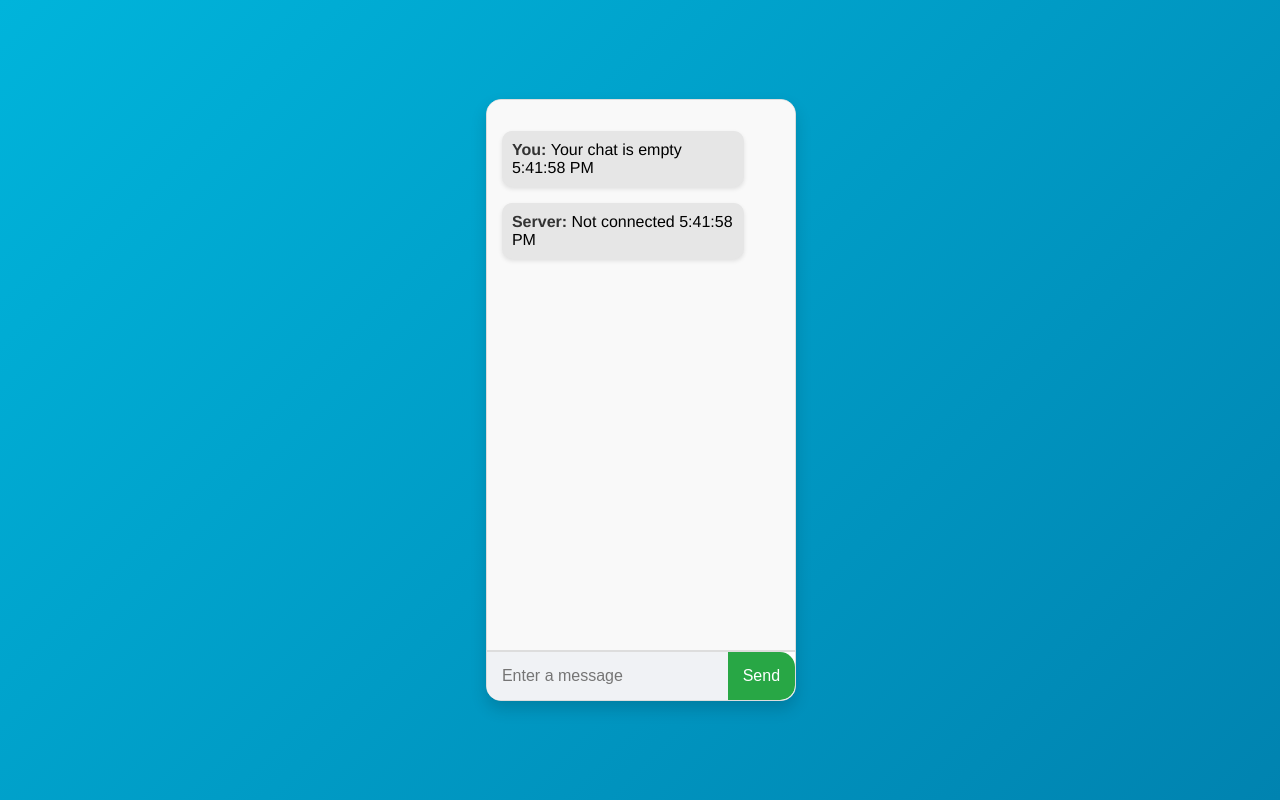
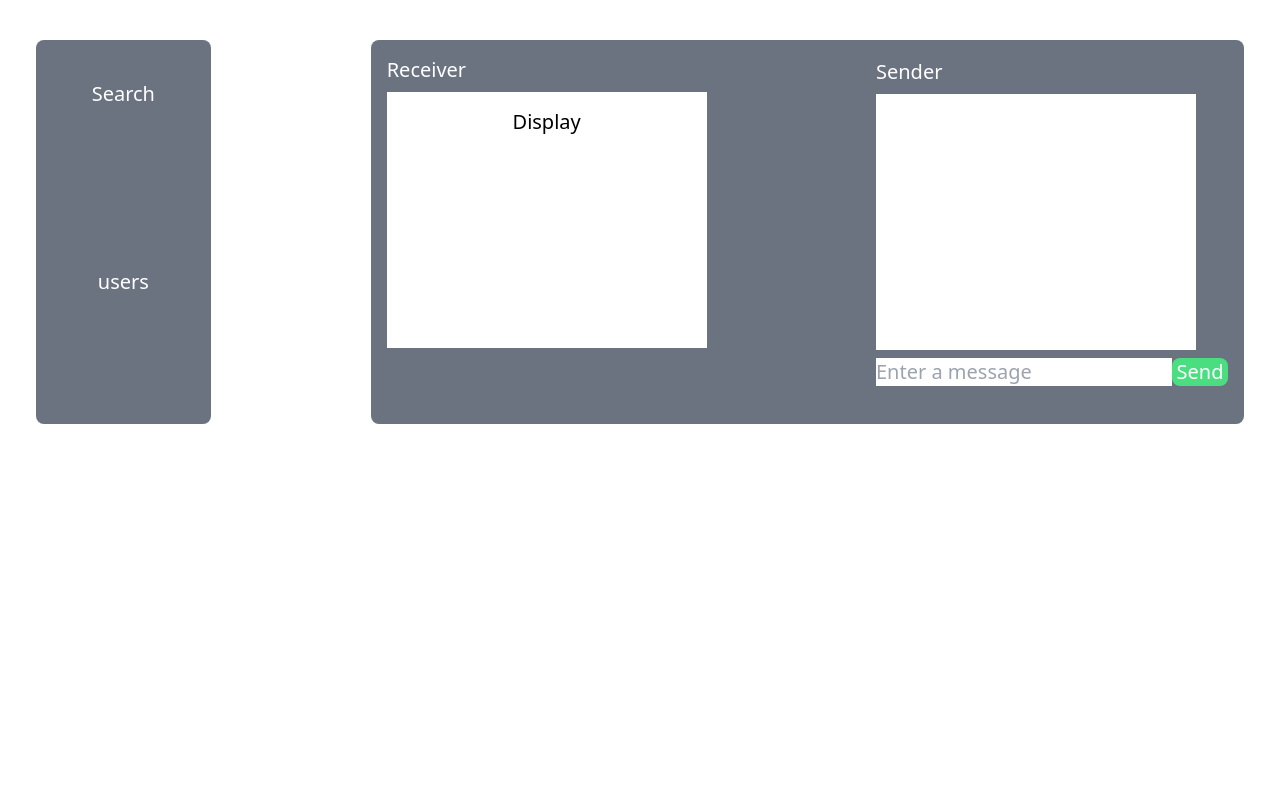
Before and after one commit to Sudhir0302/Chat-Application, a React (Create React App) app: page / in a window 1280 px wide. Built offline with nearby package versions, Linux system fonts and the light colour scheme.

Commit message:
modified chatspace

```diff
--- a/package.json
+++ b/package.json
@@ -9,6 +9,7 @@
     "react": "^18.3.1",
     "react-dom": "^18.3.1",
     "react-scripts": "5.0.1",
+    "socket.io-client": "^4.7.5",
     "web-vitals": "^2.1.4"
   },
   "scripts": {
@@ -34,5 +35,8 @@
       "last 1 firefox version",
       "last 1 safari version"
     ]
+  },
+  "devDependencies": {
+    "tailwindcss": "^3.4.12"
   }
 }
--- a/src/App.css
+++ /dev/null
@@ -1,109 +0,0 @@
-/* General styling */
-body {
-    font-family: 'Helvetica Neue', Arial, sans-serif;
-    background: linear-gradient(135deg, #00b4db, #0083b0);
-    display: flex;
-    justify-content: center;
-    align-items: center;
-    height: 100vh;
-    margin: 0;
-}
-
-.main {
-    width: 100%;
-    max-width: 400px;
-    height: 600px;
-    border: 1px solid #ddd;
-    border-radius: 15px;
-    background-color: #fff;
-    display: flex;
-    flex-direction: column;
-    overflow: hidden;
-    box-shadow: 0 8px 16px rgba(0, 0, 0, 0.15);
-}
-
-.display {
-    flex: 1;
-    padding: 15px;
-    overflow-y: auto;
-    border-bottom: 1px solid #ddd;
-    background-color: #f9f9f9;
-    scrollbar-width: thin;
-    scrollbar-color: #ccc transparent;
-}
-
-.display::-webkit-scrollbar {
-    width: 6px;
-}
-
-.display::-webkit-scrollbar-thumb {
-    background-color: #ccc;
-    border-radius: 10px;
-}
-
-.message {
-    padding: 10px;
-    margin-bottom: 10px;
-    border-radius: 10px;
-    max-width: 80%;
-    word-wrap: break-word;
-    background-color: #e6e6e6;
-    box-shadow: 0 2px 4px rgba(0, 0, 0, 0.1);
-}
-
-/* Differentiate user and server messages */
-.message.user {
-    background-color: #007bff;
-    color: white;
-    align-self: flex-end;
-}
-
-.message.server {
-    background-color: #f1f0f0;
-    color: black;
-    align-self: flex-start;
-}
-
-.message strong {
-    color: #333;
-}
-
-.message-input {
-    display: flex;
-    border-top: 1px solid #ddd;
-    background-color: #fff;
-}
-
-.input {
-    flex: 1;
-    padding: 15px;
-    border: none;
-    outline: none;
-    font-size: 16px;
-    background-color: #f0f2f5;
-}
-
-.send {
-    padding: 15px;
-    background-color: #28a745;
-    color: white;
-    border: none;
-    cursor: pointer;
-    transition: background-color 0.3s ease;
-    font-size: 16px;
-    border-radius: 0 15px 15px 0;
-}
-
-.send:hover {
-    background-color: #218838;
-}
-
-/* Responsive styling for smaller screens */
-@media (max-width: 600px) {
-    .main {
-        width: 100%;
-        max-width: 100%;
-        height: 100%;
-        border-radius: 0;
-    }
-}
--- a/src/App.js
+++ b/src/App.js
@@ -1,5 +1,5 @@
-import './App.css';
 import Chatspace from './Chatspace';
+import Register from './Register';
 
 function App()
 {
--- a/src/Chatspace.js
+++ b/src/Chatspace.js
@@ -1,54 +1,17 @@
-import React, { useEffect, useState } from 'react';
-import "./App.css";
-import MessageInput from './MessageInput';
-import Message from './Message';
-
+import React from 'react'
+import Sidebar from './Sidebar'
+import Message from './Message'
 const Chatspace = () => {
-    const [Msg, setMsg] = useState('');
-    const [Servermsg, setServermsg] = useState(['Not connected']);
-    const [Submittedmsg, setSubmittedmsg] = useState(['Your chat is empty']);
-
-    function handleSubmit(e) {
-        e.preventDefault();
-        if (Submittedmsg[0] === 'Your chat is empty') {
-            setSubmittedmsg([Msg]);
-            setMsg('');
-        } else {
-            setSubmittedmsg([...Submittedmsg, Msg]);
-        }
-        setMsg('');
-    }
-
-    useEffect(() => {
-        // Simulate server response only if there are new submitted messages
-        if (Submittedmsg.length > 1 || (Submittedmsg.length === 1 && Submittedmsg[0] !== 'Your chat is empty')) {
-            const timeout = setTimeout(() => {
-                setServermsg((prevServermsg) => [...prevServermsg, "Server received your message"]);
-            }, 1000); // Simulating delay of 1 second
-
-            return () => clearTimeout(timeout); // Cleanup timeout
-        }
-    },[Submittedmsg]);
-
-    return (
-        <div className='main'>
-            <div className='display'>
-                {Submittedmsg.map((msg, index) => (
-                    <div key={index}>
-                        <Message sender="You" msg={msg} />
-                        {Servermsg[index] && (
-                            <Message sender="Server" msg={Servermsg[index]} />
-                        )}
-                    </div>
-                ))}
-            </div>
-            <MessageInput
-                Msg={Msg}
-                setMsg={setMsg}
-                handleSubmit={handleSubmit}
-            />
+  return (
+    <div className="flex justify-normal items-start flex-row gap-40 mx-4 p-5">
+        <div className='bg-gray-500 w-[20%] h-96 mt-5 rounded-lg'>
+          <Sidebar/>
         </div>
-    )
+        <div className='bg-gray-500 w-[100%] h-96 mt-5 rounded-lg'>
+          <Message />
+        </div>
+    </div>
+  )
 }
 
-export default Chatspace;
+export default Chatspace
--- a/src/Message.js
+++ b/src/Message.js
@@ -1,13 +1,40 @@
-import React from 'react';
-import "./App.css";
+import React, { useState } from 'react'
+import MessageInput from './MessageInput'
 
-const Message = ({ sender, msg }) => {
-    const time = new Date().toLocaleTimeString();
-    return (
-        <p className="message">
-            <strong>{sender}: </strong>{msg} <span className="time">{time}</span>
-        </p>
-    );
+const Message = () => {
+    const[data,setData]=useState([]);
+    // const storemsg=[...data];
+    const handleData =(data1)=>{
+        data.push(data1);
+        setData([...data]);
+    };
+  return (
+        <div className="text-white text-xl flex justify-between p-4 items-center">
+            <div className="flex flex-col w-auto gap-2">
+                <h1>Receiver</h1>
+                <div className="bg-white text-black h-64 w-80 mb-10 flex justify-center items-start p-4 overflow-scroll">
+                    <h1>Display</h1>
+                </div>
+            </div>
+            <div className="flex flex-col w-auto gap-2">
+                <h1>Sender</h1>
+                <div className="bg-white text-black h-64 w-80 flex justify-center items-start p-4 overflow-scroll">
+                    {/* <h1>Display</h1> */}
+                    <p>
+                        {data.map((msg,key)=>(
+                            <p key={key}>{msg}</p>
+                        ))}
+                    </p>
+                </div>
+                {/* <input
+                    type="text"
+                    className="border border-gray-300 w-auto h-9 rounded p-2 mt-2 text-black"
+                    placeholder="Type a message..."
+                /> */}
+                <MessageInput retriveData={handleData}/>
+            </div>
+        </div>
+  )
 }
 
-export default Message;
+export default Message
--- a/src/MessageInput.js
+++ b/src/MessageInput.js
@@ -1,17 +1,25 @@
-import React from 'react';
-import "./App.css";
+import React, { useState } from 'react';
 
-const MessageInput = ({ Msg, setMsg, handleSubmit }) => {
+const MessageInput = ({retriveData}) => {
+
+    const[msg,setMsg]=useState("");
+    const handleData=(e)=>{
+        e.preventDefault();
+        retriveData(msg);
+        setMsg("")
+    }
     return (
-        <form onSubmit={handleSubmit} className="message-input">
-            <input     //input text box
-                className='input'
+        <form className="message-input" onSubmit={handleData}>
+            <input
+                className='text-black'
                 type='text'
                 placeholder='Enter a message'
-                value={Msg}
-                onChange={(e) => setMsg(e.target.value)}
+                value={msg}
+                onChange={(e) =>
+                    setMsg(e.target.value)
+                }
             />
-            <button className="send" type='submit'>Send</button>
+            <button className="bg-green-400 rounded-lg w-14" type='submit'>Send</button>
         </form>
     );
 }
--- /dev/null
+++ b/src/index.css
@@ -0,0 +1,3 @@
+@tailwind base;
+@tailwind components;
+@tailwind utilities;
--- a/src/index.js
+++ b/src/index.js
@@ -1,7 +1,7 @@
 import React from 'react';
 import ReactDOM from 'react-dom/client';
 import App from './App';
-
+import './index.css';
 
 const root = ReactDOM.createRoot(document.getElementById('root'));
 root.render(
--- /dev/null
+++ b/tailwind.config.js
@@ -0,0 +1,10 @@
+/** @type {import('tailwindcss').Config} */
+module.exports = {
+  content: [
+    "./src/**/*.{js,jsx,ts,tsx}",
+  ],
+  theme: {
+    extend: {},
+  },
+  plugins: [],
+}
```
Also changed, not shown: 1 other file (tests, documents, lock files or other folders).
